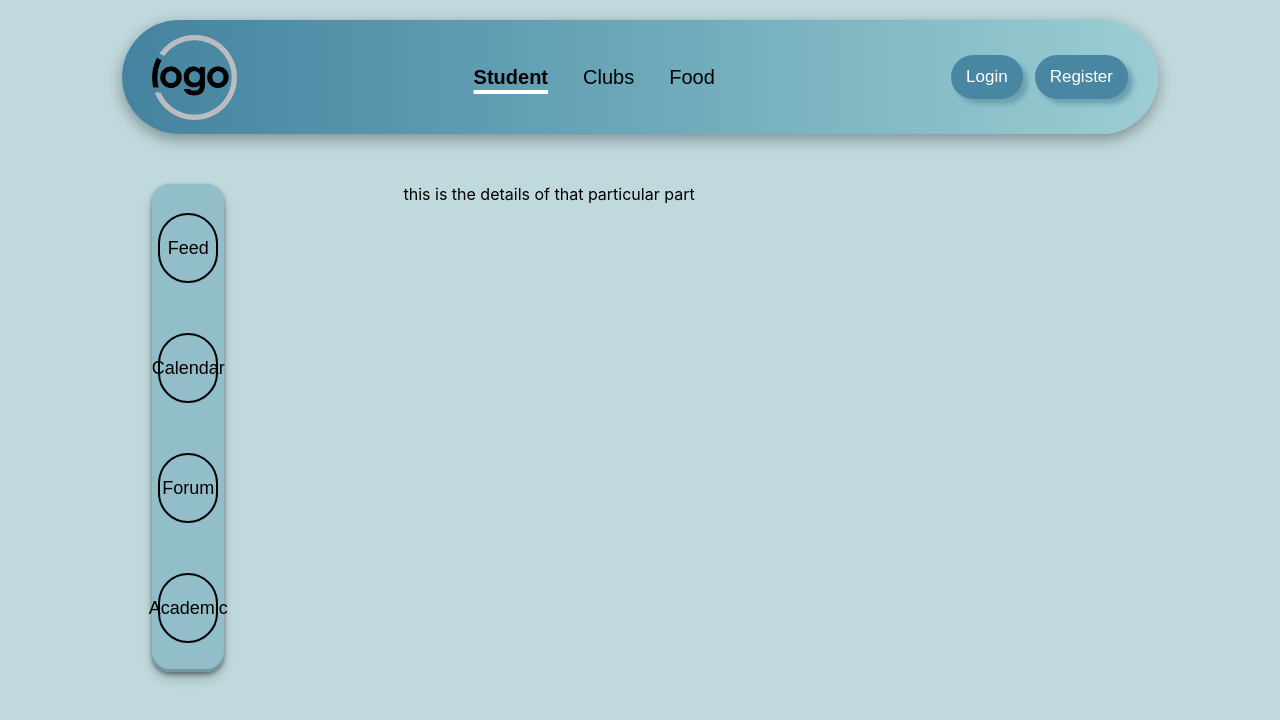
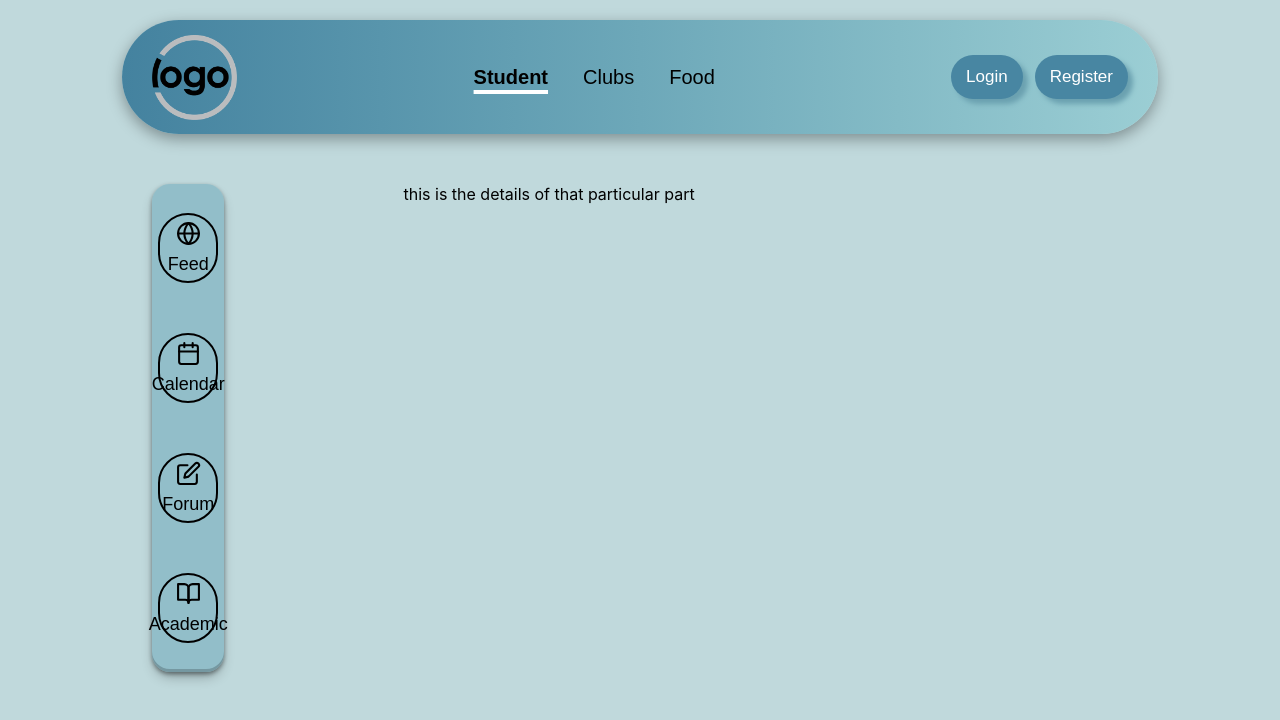
Before and after one commit to devashishdubal/insti_nitw, a React (Create React App) app: page / in a window 1280 px wide. Shown: the top 720 px of the page. Built offline with nearby package versions, Linux system fonts and the light colour scheme; a web font is replaced by a local one.

Commit message:
Style sidebar

```diff
--- a/src/components/sidebar/sidebar.css
+++ b/src/components/sidebar/sidebar.css
@@ -27,7 +27,7 @@ svg {
     padding: 6px;
     height: 70px;
     display: flex;
-    flex-direction: row;
+    flex-direction: column;
     justify-content: center;
     align-items: center;
     gap: 8px;
@@ -37,6 +37,7 @@ svg {
 
 .sidebar button:hover {
     font-weight: bold;
+    flex-direction: row;
     background-image: linear-gradient(to right bottom, #44829f, #5895ac, #6da8b9);
     cursor: pointer;
 }
--- a/src/components/sidebar/student_sidebar.jsx
+++ b/src/components/sidebar/student_sidebar.jsx
@@ -67,10 +67,37 @@ const StudentSidebar = () => {
 const StudentSidebar = ({onButtonClick}) => {
     return (
         <div className="sidebar">
-            <button onClick={()=> onButtonClick("Feed")}>Feed</button>
-            <button onClick={()=> onButtonClick("Calendar")}>Calendar</button>
-            <button onClick={()=> onButtonClick("Forum")}>Forum</button>
-            <button onClick={()=> onButtonClick("Academic")}>Academic</button>
+            <button onClick={()=> onButtonClick("Feed")}>
+                <svg xmlns="http://www.w3.org/2000/svg" viewBox="0 0 24 24" fill="none" stroke="currentColor" strokeWidth="2" strokeLinecap="round" strokeLinejoin="round" className="feather feather-globe">
+                    <circle cx="12" cy="12" r="10"></circle>
+                    <line x1="2" y1="12" x2="22" y2="12"></line>
+                    <path d="M12 2a15.3 15.3 0 0 1 4 10 15.3 15.3 0 0 1-4 10 15.3 15.3 0 0 1-4-10 15.3 15.3 0 0 1 4-10z"></path>
+                </svg>
+                <span>Feed</span>
+            </button>
+            <button onClick={()=> onButtonClick("Calendar")}>
+                <svg xmlns="http://www.w3.org/2000/svg" viewBox="0 0 24 24" fill="none" stroke="currentColor" stroke-width="2" stroke-linecap="round" stroke-linejoin="round" className="feather feather-calendar">
+                    <rect x="3" y="4" width="18" height="18" rx="2" ry="2"></rect>
+                    <line x1="16" y1="2" x2="16" y2="6"></line>
+                    <line x1="8" y1="2" x2="8" y2="6"></line>
+                    <line x1="3" y1="10" x2="21" y2="10"></line>
+                </svg>
+                <span>Calendar</span>
+            </button>
+            <button onClick={()=> onButtonClick("Forum")}>
+                <svg xmlns="http://www.w3.org/2000/svg" viewBox="0 0 24 24" fill="none" stroke="currentColor" stroke-width="2" stroke-linecap="round" stroke-linejoin="round" className="feather feather-edit">
+                    <path d="M11 4H4a2 2 0 0 0-2 2v14a2 2 0 0 0 2 2h14a2 2 0 0 0 2-2v-7"></path>
+                    <path d="M18.5 2.5a2.121 2.121 0 0 1 3 3L12 15l-4 1 1-4 9.5-9.5z"></path>
+                </svg>
+                <span>Forum</span>
+            </button>
+            <button onClick={()=> onButtonClick("Academic")}>
+                <svg xmlns="http://www.w3.org/2000/svg" viewBox="0 0 24 24" fill="none" stroke="currentColor" stroke-width="2" stroke-linecap="round" stroke-linejoin="round" className="feather feather-book-open">
+                    <path d="M2 3h6a4 4 0 0 1 4 4v14a3 3 0 0 0-3-3H2z"></path>
+                    <path d="M22 3h-6a4 4 0 0 0-4 4v14a3 3 0 0 1 3-3h7z"></path>
+                </svg>
+                <span>Academic</span>
+            </button>
         </div>
     );
 }
```
Also changed, not shown: src/components/sidebar/food_sidebar.jsx (+32 -9 lines).
